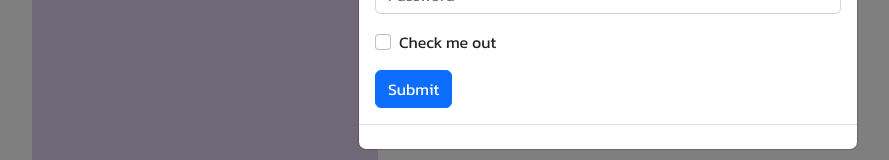
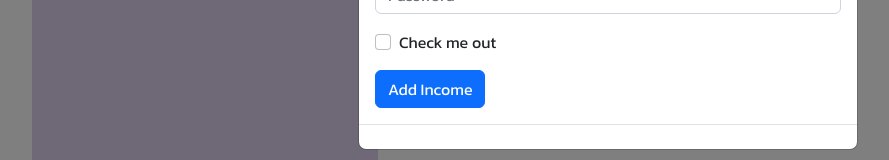
Before and after one commit to oliver-wahome/broker, a React (Create React App) app: page /income in a window 1280 px wide. Both pictures are taken after a click on the button "Add Income". Shown: the part 280-440 px from the top of the page, without its empty margins (32-921 px from the left). Built offline with nearby package versions, Linux system fonts and the light colour scheme.

Commit message:
update: changing submit btn to add income btn

```diff
--- a/src/components/AddIncome.js
+++ b/src/components/AddIncome.js
@@ -38,7 +38,7 @@ function AddIncome() {
                             <Form.Check type="checkbox" label="Check me out" />
                         </Form.Group>
                         <Button variant="primary" type="submit">
-                            Submit
+                            Add Income
                         </Button>
                     </Form>
                 </Modal.Body>
```
